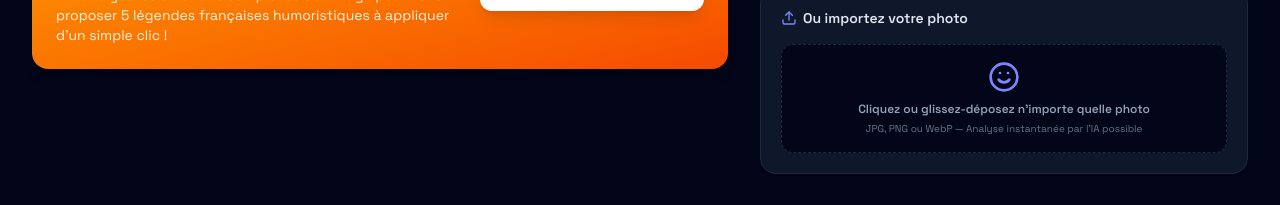
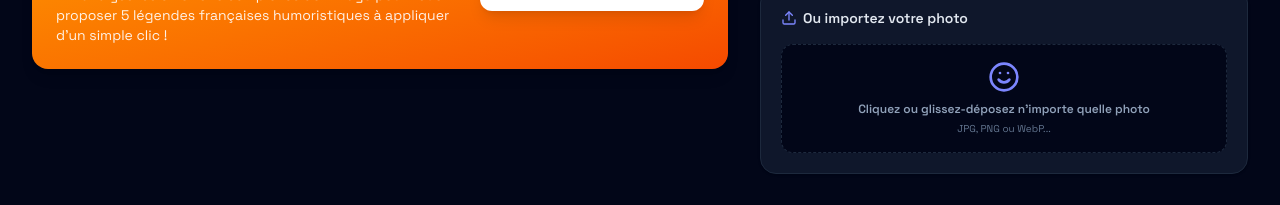
Before and after one commit to dropydrop/musememe, a React (Vite) app: page / in a window 1280 px wide. Shown: the part 840-1045 px from the top of the page. Built offline with nearby package versions, Linux system fonts and the light colour scheme.

Commit message:
Update image format message in App.tsx
Shortened the text for supported image formats.

```diff
--- a/src/App.tsx
+++ b/src/App.tsx
@@ -803,7 +803,7 @@ export default function App() {
                   Cliquez ou glissez-déposez n'importe quelle photo
                 </p>
                 <p className="text-[10px] text-slate-500 mt-1">
-                  JPG, PNG ou WebP — Analyse instantanée par l'IA possible
+                  JPG, PNG ou WebP...
                 </p>
               </div>
             </div>
```
